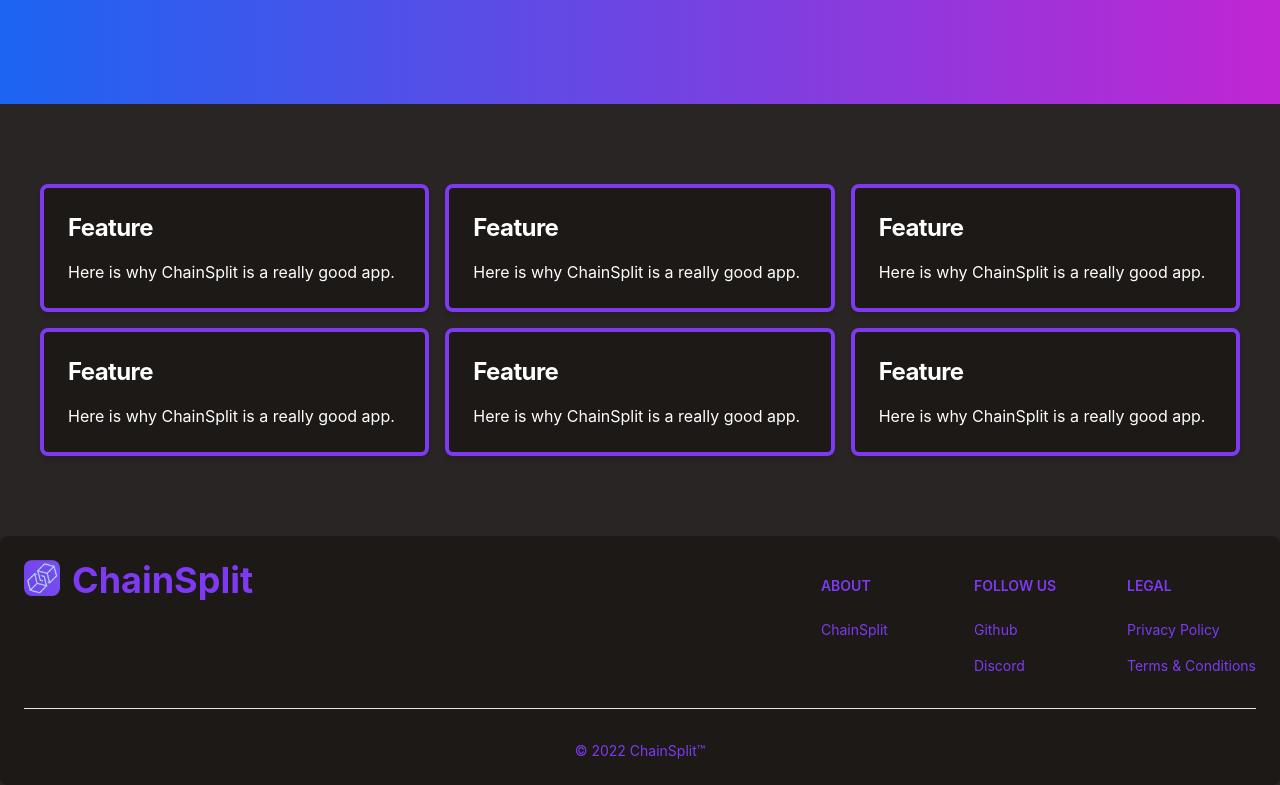
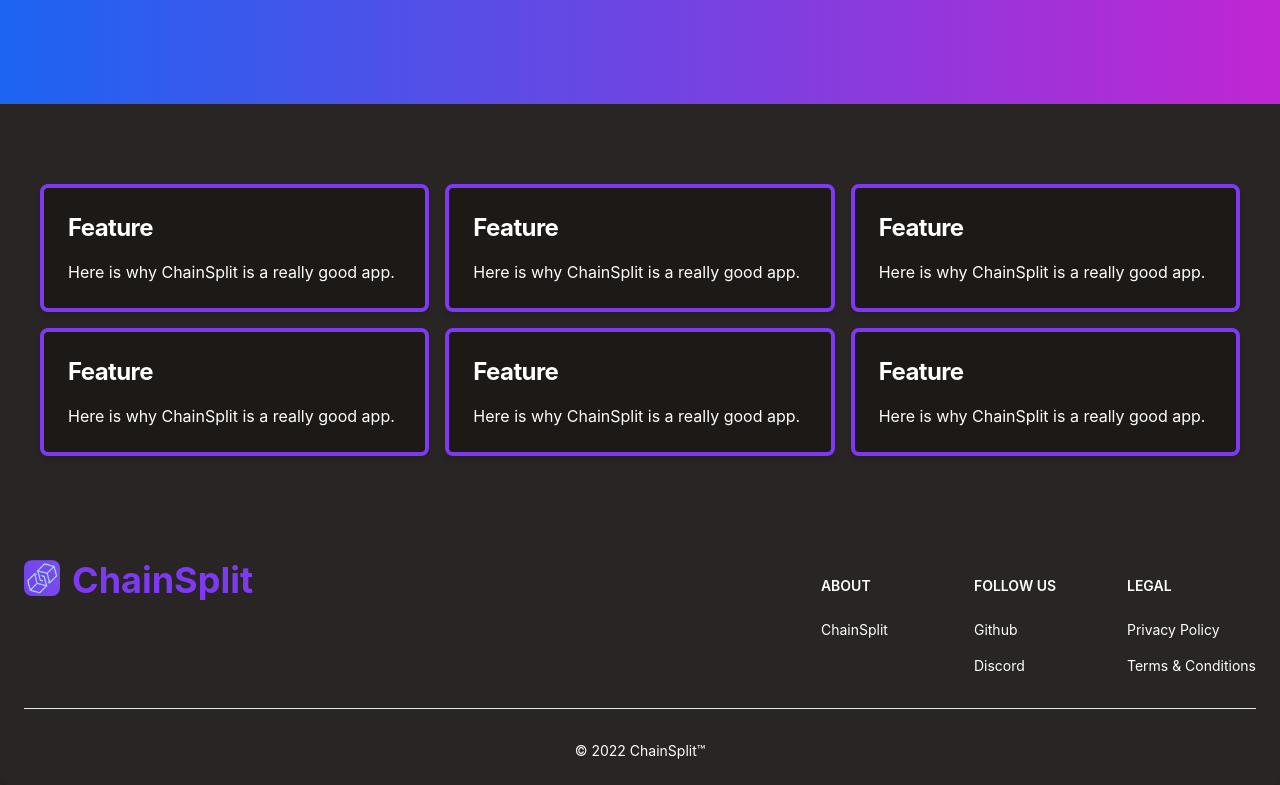
Before and after one commit to karan2605/Chain-Split, a React (Create React App) app: page / in a window 1280 px wide. Shown: the part 360-1145 px from the top of the page. Built offline with nearby package versions, Linux system fonts and the light colour scheme.

Commit message:
Altered footer text colours

```diff
--- a/src/components/SiteFooter.js
+++ b/src/components/SiteFooter.js
@@ -3,7 +3,7 @@ import logo from "../assets/logo.png";
 
 const SiteFooter = () => {
     return (
-        <Footer container={true} className="bg-stone-900">
+        <Footer container={true} className="bg-stone-800">
             <div className="w-full">
                 <div className="grid w-full justify-between sm:flex sm:justify-between md:flex">
                 <div className="flex flex-row">
@@ -19,16 +19,16 @@ const SiteFooter = () => {
                 </div>
                 <div className="grid grid-cols-2 gap-8 sm:mt-4 sm:grid-cols-3 sm:gap-6">
                     <div>
-                    <Footer.Title title="about" className="text-purple-600"/>
+                    <Footer.Title title="about" className="text-white"/>
                     <Footer.LinkGroup col={true}>
-                        <Footer.Link href="#" className="text-purple-600">
+                        <Footer.Link href="#" className="text-white">
                         ChainSplit
                         </Footer.Link>
                     </Footer.LinkGroup>
                     </div>
                     <div>
-                    <Footer.Title title="Follow us" className="text-purple-600"/>
-                    <Footer.LinkGroup col={true} className="text-purple-600">
+                    <Footer.Title title="Follow us" className="text-white"/>
+                    <Footer.LinkGroup col={true} className="text-white">
                         <Footer.Link href="#">
                         Github
                         </Footer.Link>
@@ -38,8 +38,8 @@ const SiteFooter = () => {
                     </Footer.LinkGroup>
                     </div>
                     <div>
-                    <Footer.Title title="Legal" className="text-purple-600"/>
-                    <Footer.LinkGroup col={true} className="text-purple-600">
+                    <Footer.Title title="Legal" className="text-white"/>
+                    <Footer.LinkGroup col={true} className="text-white">
                         <Footer.Link href="#">
                         Privacy Policy
                         </Footer.Link>
@@ -55,7 +55,7 @@ const SiteFooter = () => {
                 <Footer.Copyright
                     href="#"
                     by="ChainSplit™"
-                    className="text-purple-600"
+                    className="text-white"
                     year={2022}
                 />
                 </div>
```
